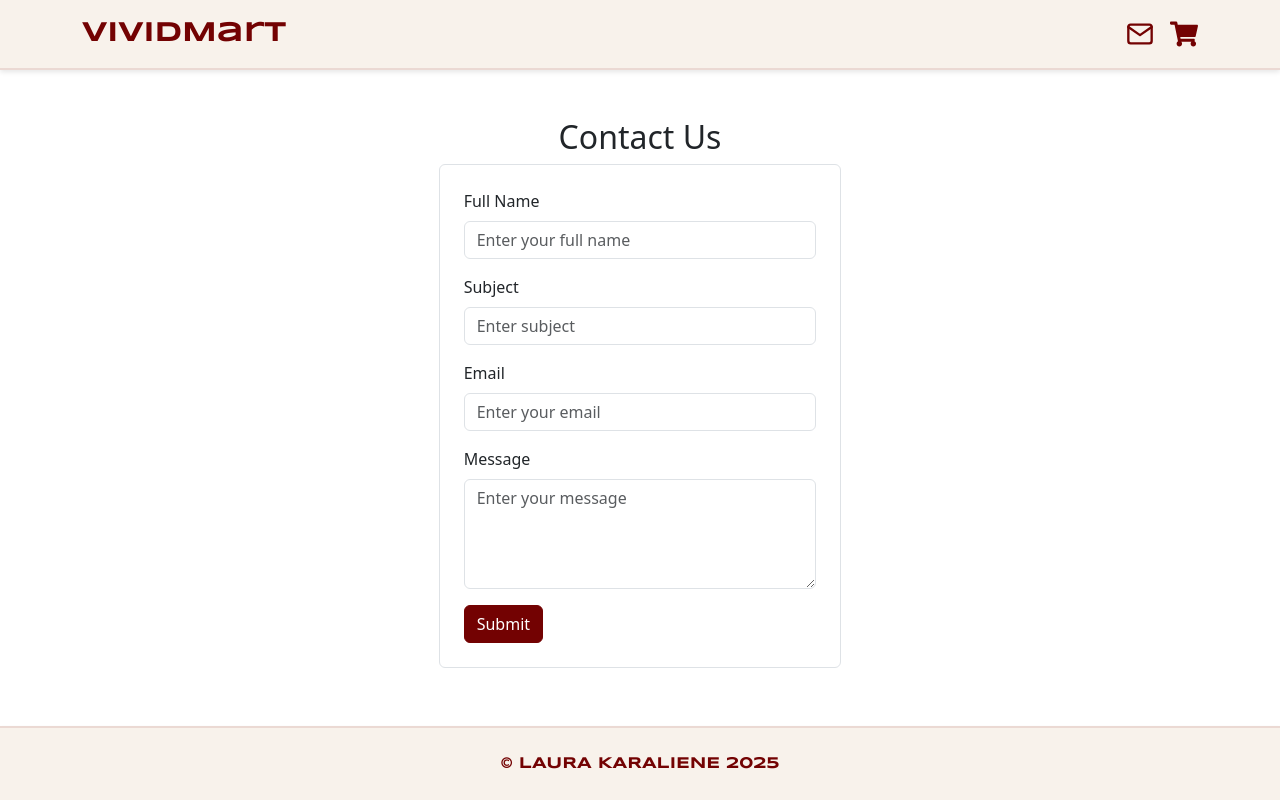
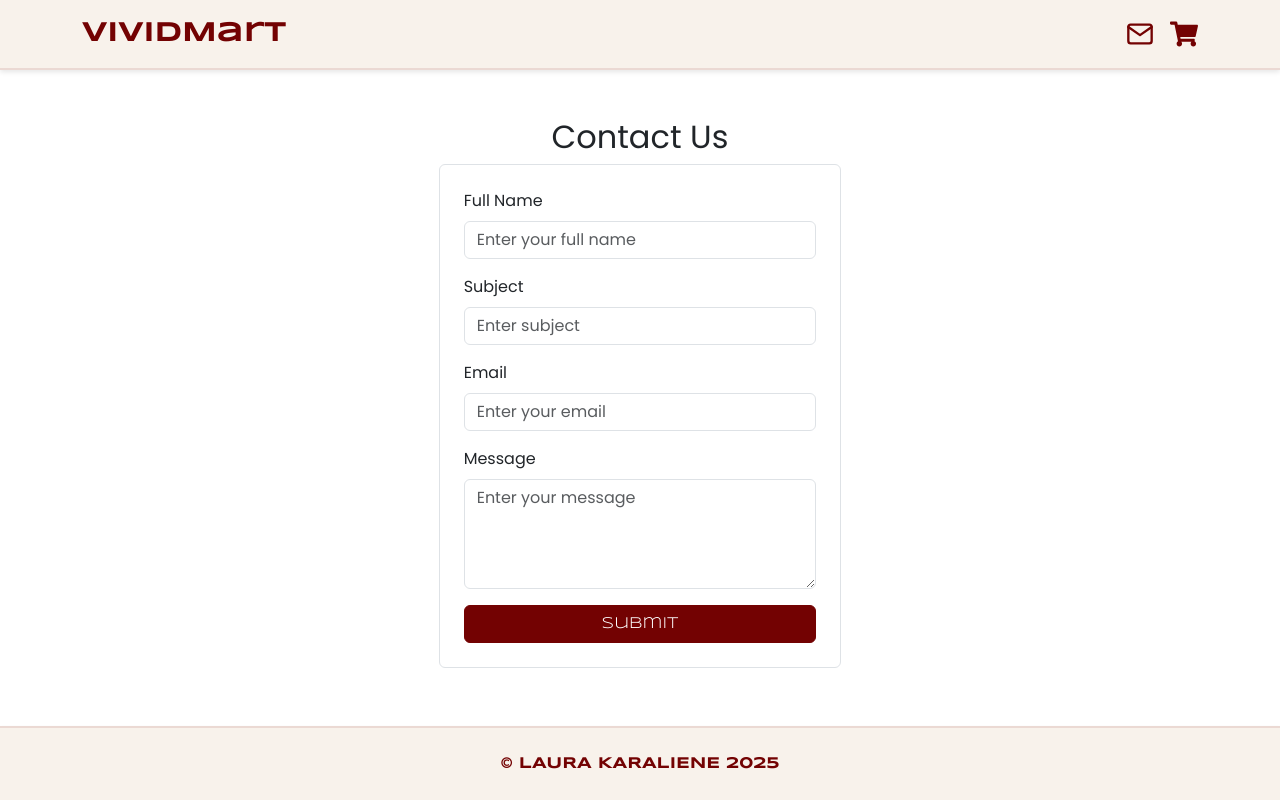
Before and after one commit to LauraKaraliene/Vividmart-JS-Frameworks, a React (Vite) app: page /contact in a window 1280 px wide. Built offline with nearby package versions, Linux system fonts and the light colour scheme.

Commit message:
adds form styling and refreshes after submitting

```diff
--- a/src/components/ContactForm.jsx
+++ b/src/components/ContactForm.jsx
@@ -1,20 +1,26 @@
 import React from "react";
 import { useForm } from "react-hook-form";
 import { Form, Button } from "react-bootstrap";
+import styles from "./ContactForm.module.scss";
 
 function ContactForm() {
   const {
     register,
     handleSubmit,
     formState: { errors },
+    reset,
   } = useForm();
 
   function onSubmit(data) {
     console.log(data);
+    reset();
   }
 
   return (
-    <Form onSubmit={handleSubmit(onSubmit)} className="p-4 border rounded">
+    <Form
+      onSubmit={handleSubmit(onSubmit)}
+      className="p-4 border rounded poppins"
+    >
       <Form.Group className="mb-3">
         <Form.Label>Full Name</Form.Label>
         <Form.Control
@@ -68,7 +74,11 @@ function ContactForm() {
         <p className="text-danger">{errors.body?.message}</p>
       </Form.Group>
 
-      <Button type="submit" variant="primary">
+      <Button
+        type="submit"
+        variant="primary"
+        className={`syncopate w-100 ${styles.submit}`}
+      >
         Submit
       </Button>
     </Form>
--- /dev/null
+++ b/src/components/ContactForm.module.scss
@@ -0,0 +1,22 @@
+@import "../styles/_variables.scss";
+
+// input::placeholder,
+// textarea::placeholder {
+//   opacity: 0.5;
+//   color: #b23939;
+// }
+
+// .form {
+//   font-family: "poppins", sans-serif;
+// }
+.submit {
+  background-color: $primary-color !important;
+  border-color: $primary-color !important;
+  border: 1px solid $primary-color !important;
+  transition: background 0.2s ease-in-out;
+
+  &:hover {
+    background-color: $secondary-color !important;
+    border-color: $secondary-color !important;
+  }
+}
--- a/src/pages/CheckoutSuccess.jsx
+++ b/src/pages/CheckoutSuccess.jsx
@@ -1,6 +1,6 @@
 import React from "react";
 import { Link } from "react-router-dom";
-import "bootstrap/dist/css/bootstrap.min.css";
+// import "bootstrap/dist/css/bootstrap.min.css";
 
 const CheckoutSuccess = () => {
   return (
--- a/src/pages/contact.jsx
+++ b/src/pages/contact.jsx
@@ -5,7 +5,7 @@ import { Container } from "react-bootstrap";
 function Contact() {
   return (
     <Container className="mt-5 col-md-4">
-      <h2 className="text-center">Contact Us</h2>
+      <h2 className="text-center poppins">Contact Us</h2>
       <ContactForm />
     </Container>
   );
--- a/src/styles/_variables.scss
+++ b/src/styles/_variables.scss
@@ -31,5 +31,5 @@ $theme-colors: (
 }
 
 .poppins {
-  font-family: "Poppins", sans-serif;
+  font-family: "Poppins", sans-serif !important;
 }
--- a/vite.config.js
+++ b/vite.config.js
@@ -1,23 +1,22 @@
-// import { defineConfig } from 'vite'
-// import react from '@vitejs/plugin-react'
-
-// // https://vite.dev/config/
-// export default defineConfig({
-//   plugins: [react()],
-// })
-
 import { defineConfig } from "vite";
 import react from "@vitejs/plugin-react";
-import * as sass from "sass";
 
 export default defineConfig({
   plugins: [react()],
-  css: {
-    preprocessorOptions: {
-      scss: {
-        implementation: sass, // ✅ Force modern Dart Sass
-        additionalData: `@use "./src/styles/_variables.scss" as *;`,
-      },
-    },
-  },
 });
+
+// import { defineConfig } from "vite";
+// import react from "@vitejs/plugin-react";
+// import * as sass from "sass";
+
+// export default defineConfig({
+//   plugins: [react()],
+//   css: {
+//     preprocessorOptions: {
+//       scss: {
+//         implementation: sass, // ✅ Force modern Dart Sass
+//         additionalData: `@use "./src/styles/_variables.scss" as *;`,
+//       },
+//     },
+//   },
+// });
```
Also changed, not shown: src/styles/index.scss (+8 -0 lines).
